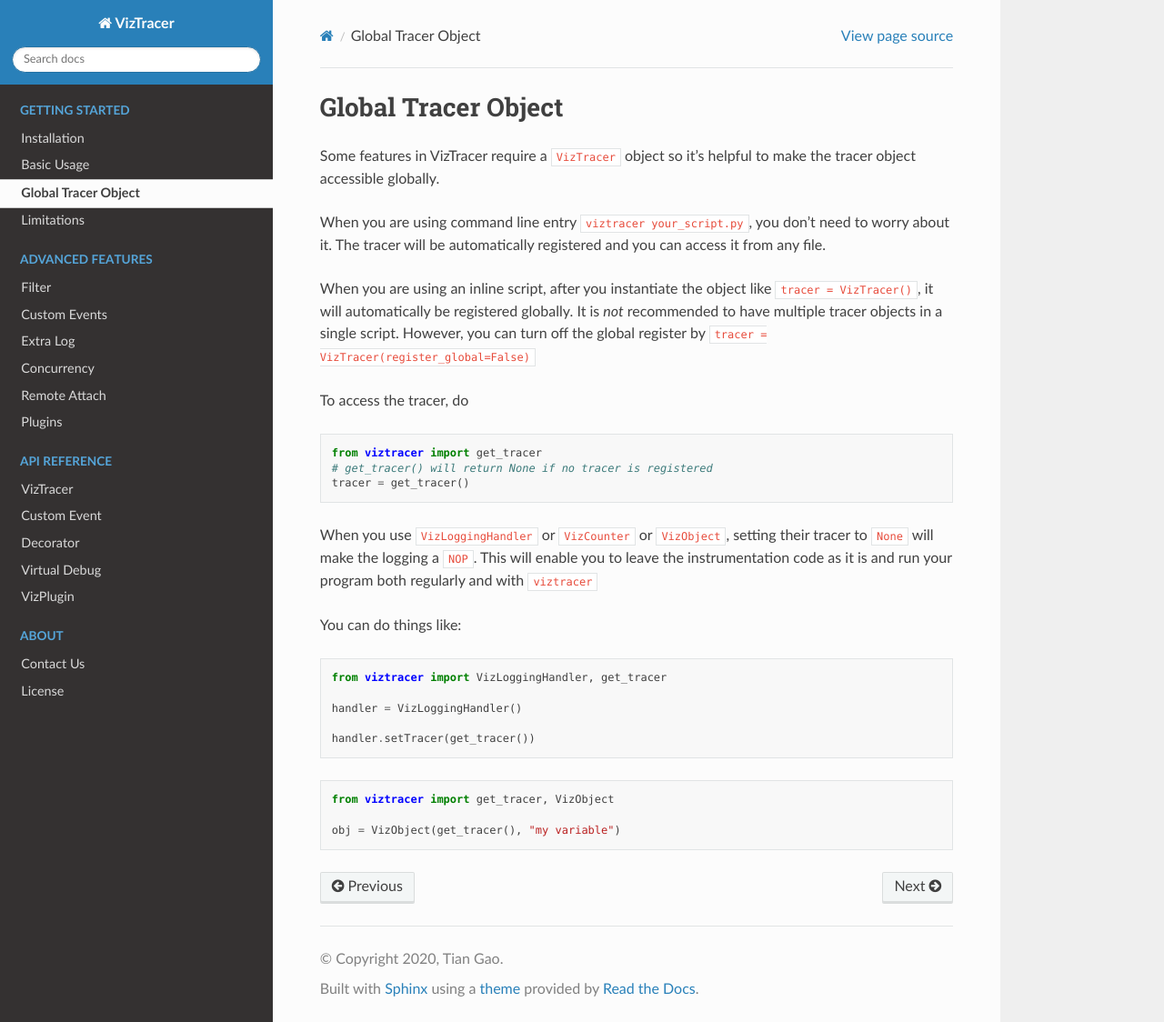
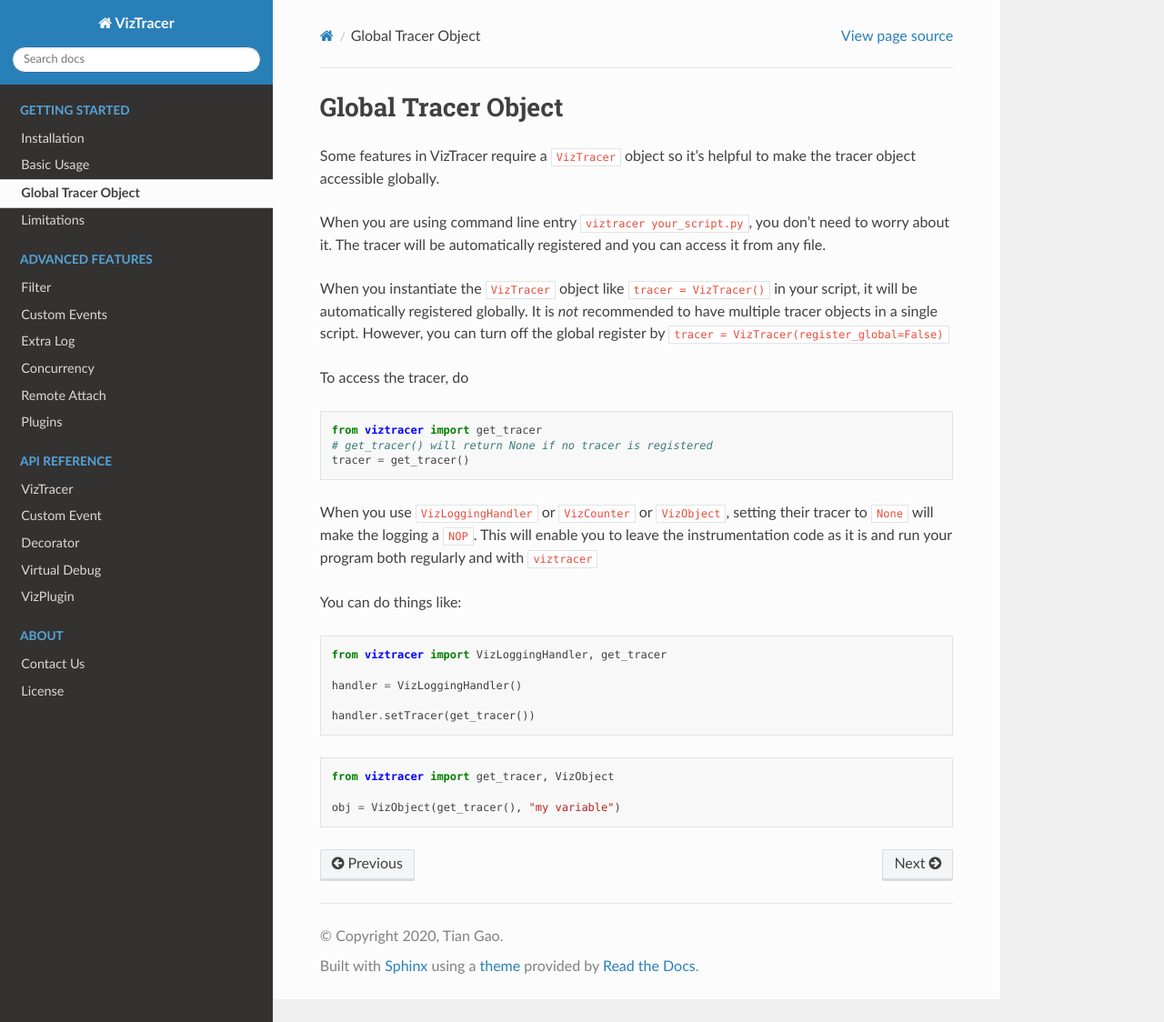
Before and after one commit to gaogaotiantian/viztracer, a Sphinx documentation site: the page built from docs/source/global_tracer.rst, in a window 1280 px wide and 1124 px high. Shown: the whole window at 91% size. Built offline with Sphinx 7.4.7 and the Read the Docs theme 2.0.0, drawn with Linux system fonts in a browser that asks for light colours.

Commit message:
Update typo fixes based on feedback

```diff
--- a/docs/source/basic_usage.rst
+++ b/docs/source/basic_usage.rst
@@ -158,7 +158,7 @@
     vizviewer --flamegraph result.json
 
 You can use the external trace processor with ``--use_external_processor``, which does not have the
-RAM limits as the browser. This is helpful when you try to open a large trace.
+RAM limits as the browser. This is helpful when you try to open a large trace file.
 
 .. code-block::
 
--- a/docs/source/concurrency.rst
+++ b/docs/source/concurrency.rst
@@ -111,7 +111,7 @@
 ---------------
 
 You can generate json reports from different processes and combine them manually as well. It is recommended to use
-``--pid_suffix`` so the report will be json file ending with its pid. You can specify your own file name using ``-o`` too.
+``--pid_suffix`` so the report will be saved as a json file ending with the pid of the process. You can specify your own file name using ``-o`` too.
 
 .. code-block::
 
--- a/docs/source/extra_log.rst
+++ b/docs/source/extra_log.rst
@@ -190,7 +190,7 @@
 Work with ``logging`` module
 ----------------------------
 
-VizTracer can work with python's builtin ``logging`` module by adding a handler to it. The report will show logging
+VizTracer can work with python builtin ``logging`` module by adding a handler to it. The report will show logging
 data as Instant Events.
 
 .. code-block:: python
--- a/docs/source/global_tracer.rst
+++ b/docs/source/global_tracer.rst
@@ -6,7 +6,7 @@
 When you are using command line entry ``viztracer your_script.py``, you don't need to worry about it. The tracer will be
 automatically registered and you can access it from any file.
 
-When you are using an inline script, after you instantiate the object like ``tracer = VizTracer()``, it will automatically be
+When you instantiate the ``VizTracer`` object like ``tracer = VizTracer()`` in your script, it will be automatically
 registered globally. It is *not* recommended to have multiple tracer objects in a single script. However, you can turn off
 the global register by ``tracer = VizTracer(register_global=False)``
 
```
